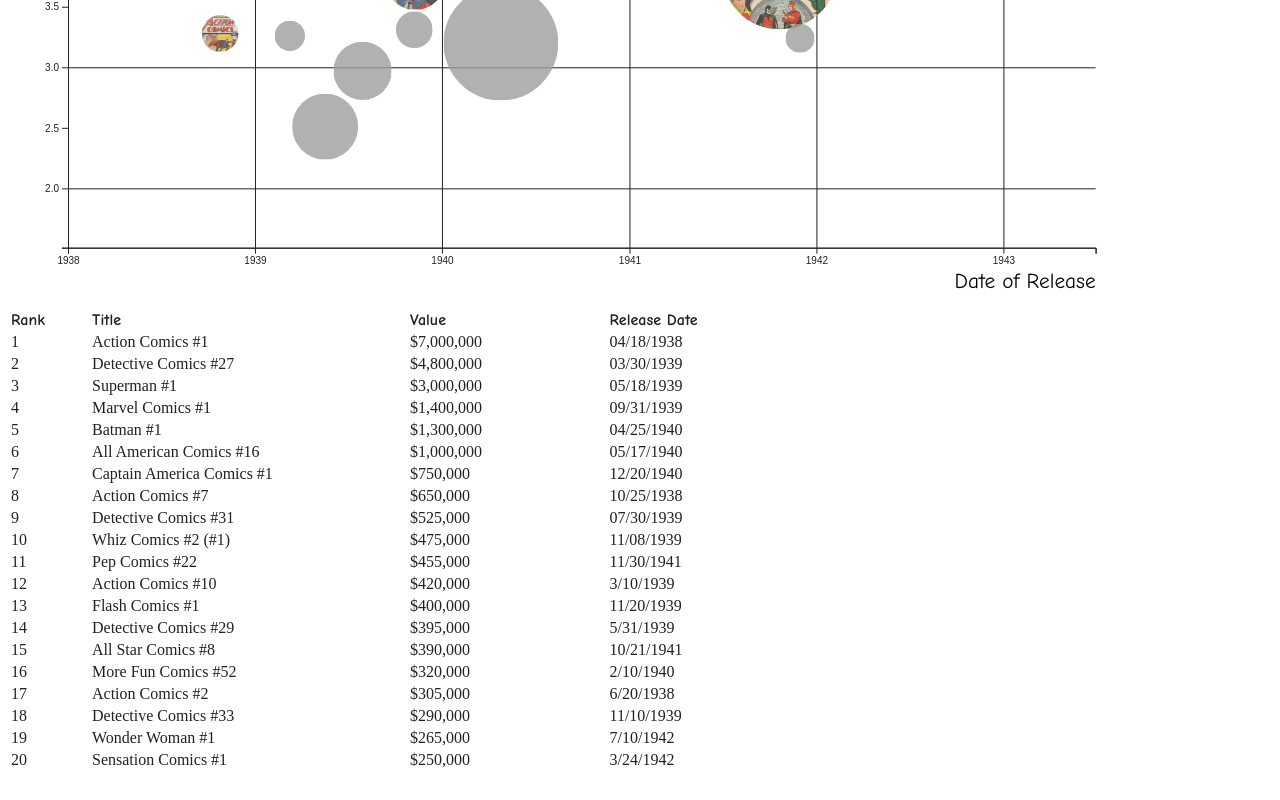
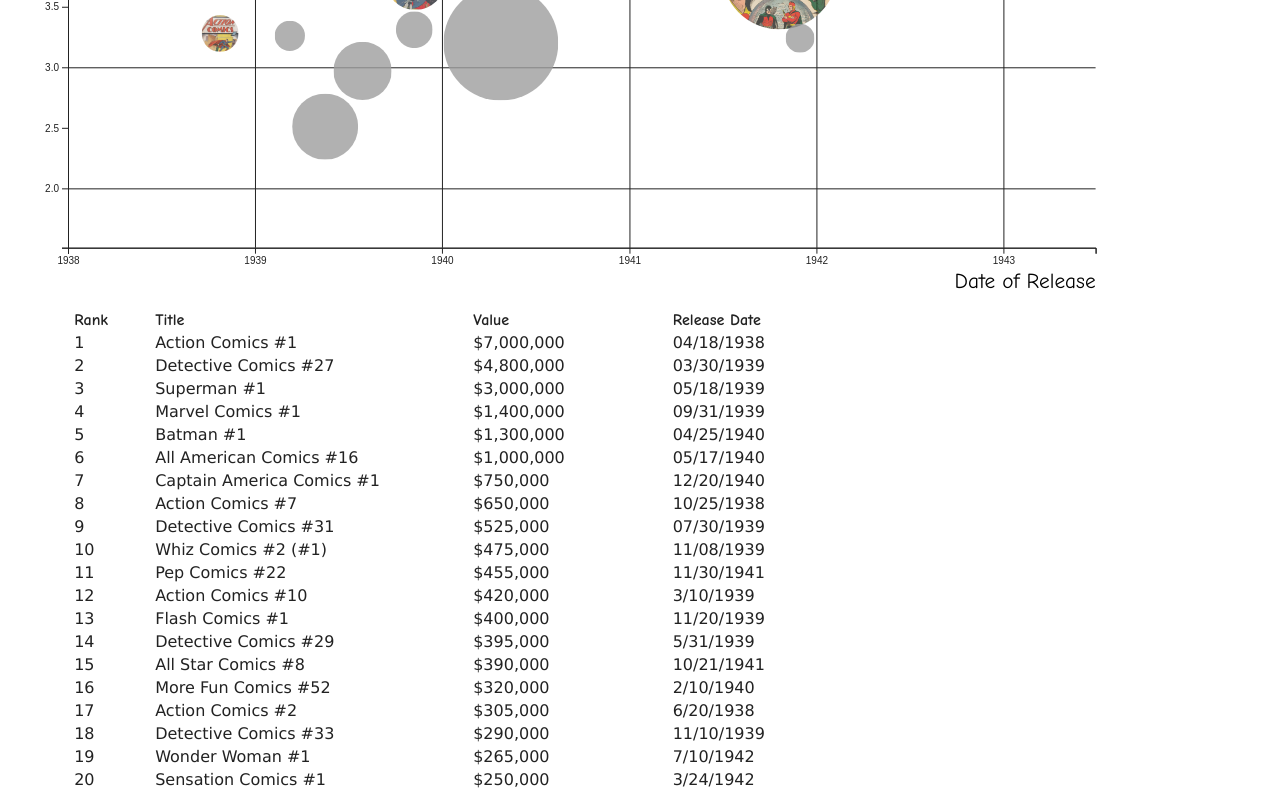
Before and after one commit to roblarsen/cgc-census-data-visualization, a website built with webpack: page index.html in a window 1280 px wide. Shown: the part 326-1126 px from the top of the page. Built offline with nearby package versions, Linux system fonts and the light colour scheme; grey boxes are pictures that could not be loaded.

Commit message:
table styles

```diff
--- a/css/style.css
+++ b/css/style.css
@@ -84,7 +84,7 @@
      Author's custom styles
      ========================================================================== */
   body {
-    font-family: Verdana, Geneva, Tahoma, sans-serif
+    font-family: Verdana, Geneva, Tahoma, sans-serif;
     color: #222;
     background-color: #fff;
   }
@@ -127,6 +127,7 @@
   table {
     width: 90%;
     max-width: 800px;
+    margin-left:5%;
   }
   table th {
     font-family: "Comic Neue";
```
